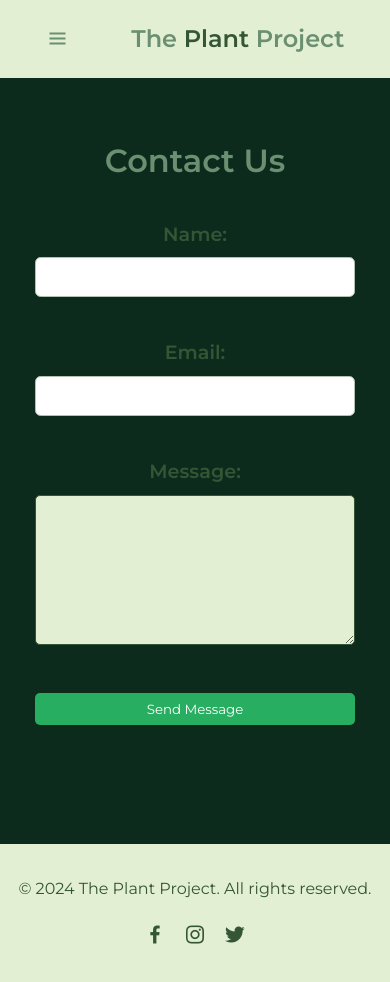
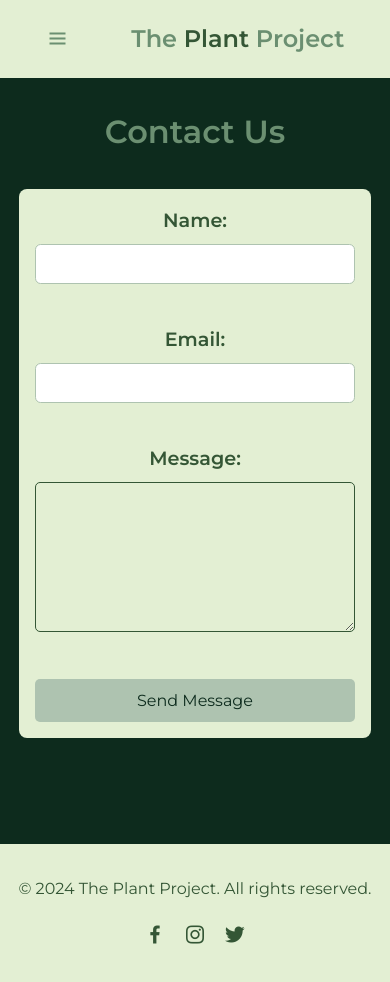
Before and after one commit to mathewbranch16/ThePlantProject, a React (Create React App) app: page /contact in a window 390 px wide. Shown: the top 982 px of the page. Built offline with nearby package versions, Linux system fonts and the light colour scheme.

Commit message:
Updated CSS for responsiveness and color theme

```diff
--- a/src/components/styles/contact.css
+++ b/src/components/styles/contact.css
@@ -1,10 +1,23 @@
+:root {
+  --main-color: #AEC3B0;
+  --nav-color: #E3EFD3;
+  --text-color: #6B8F71;
+  --text-color-2: #345635;
+  --background-color: #0D2B1D;
+}
+
 .contact {
   padding: 2rem 0;
+  background-color: var(--background-color);
+  color: var(--text-color);
 }
 
 .contact-form {
   max-width: 600px;
   margin: 2rem auto 0;
+  background-color: var(--nav-color);
+  padding: 2rem;
+  border-radius: 8px;
 }
 
 .form-group {
@@ -14,6 +27,7 @@
 .form-group label {
   display: block;
   margin-bottom: 0.5rem;
+  color: var(--text-color-2);
 }
 
 .form-group input,
@@ -22,6 +36,7 @@
   padding: 0.5rem;
   border: 1px solid #ccc;
   border-radius: 5px;
+  font-size: 1rem;
 }
 
 .form-group textarea {
@@ -29,12 +44,13 @@
 }
 
 .submit-button {
-    background-color: #27ae60;
-    color: #fff;
+  background-color: var(--main-color);
+  color: var(--background-color);
   border: none;
   padding: 0.5rem 1rem;
   border-radius: 5px;
   cursor: pointer;
+  font-size: 1rem;
 }
 
 .submit-button:hover {
@@ -50,4 +66,49 @@
   margin-top: 1rem;
   text-align: center;
   font-weight: bold;
+  color: var(--text-color-2);
 }
+
+/* Responsive Design */
+@media (max-width: 768px) {
+  .contact-form {
+    padding: 1.5rem;
+    margin: 1.5rem auto;
+  }
+
+  .form-group input,
+  .form-group textarea {
+    padding: 0.75rem;
+  }
+
+  .submit-button {
+    width: 100%;
+    padding: 1rem;
+  }
+
+  .submit-message {
+    font-size: 0.9rem;
+  }
+}
+
+@media (max-width: 480px) {
+  .contact-form {
+    padding: 1rem;
+    margin: 1rem auto;
+  }
+
+  .form-group input,
+  .form-group textarea {
+    padding: 0.5rem;
+    font-size: 0.9rem;
+  }
+
+  .submit-button {
+    padding: 0.75rem;
+    font-size: 1rem;
+  }
+
+  .submit-message {
+    font-size: 0.8rem;
+  }
+}
```
Lines whose indentation alone changed are shown as unchanged.
